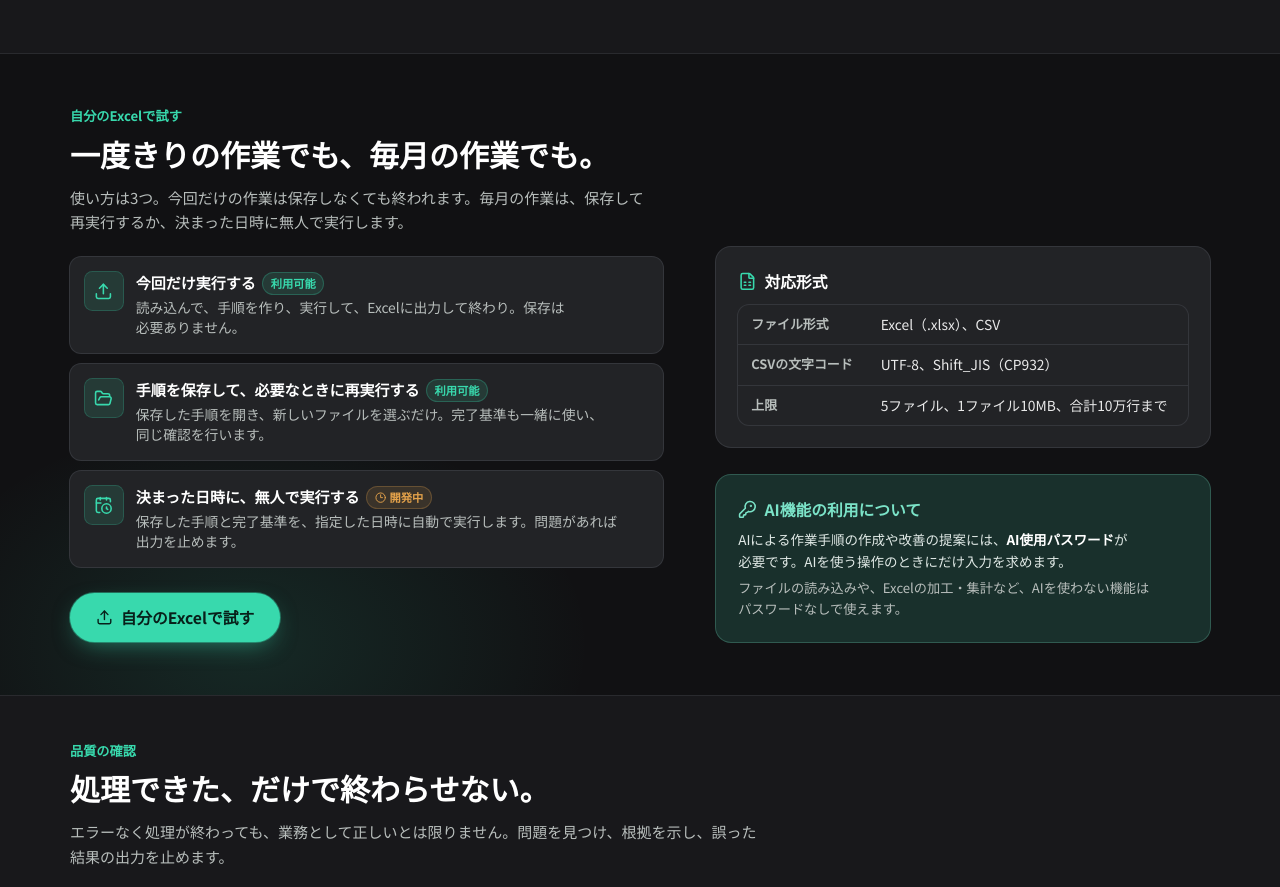
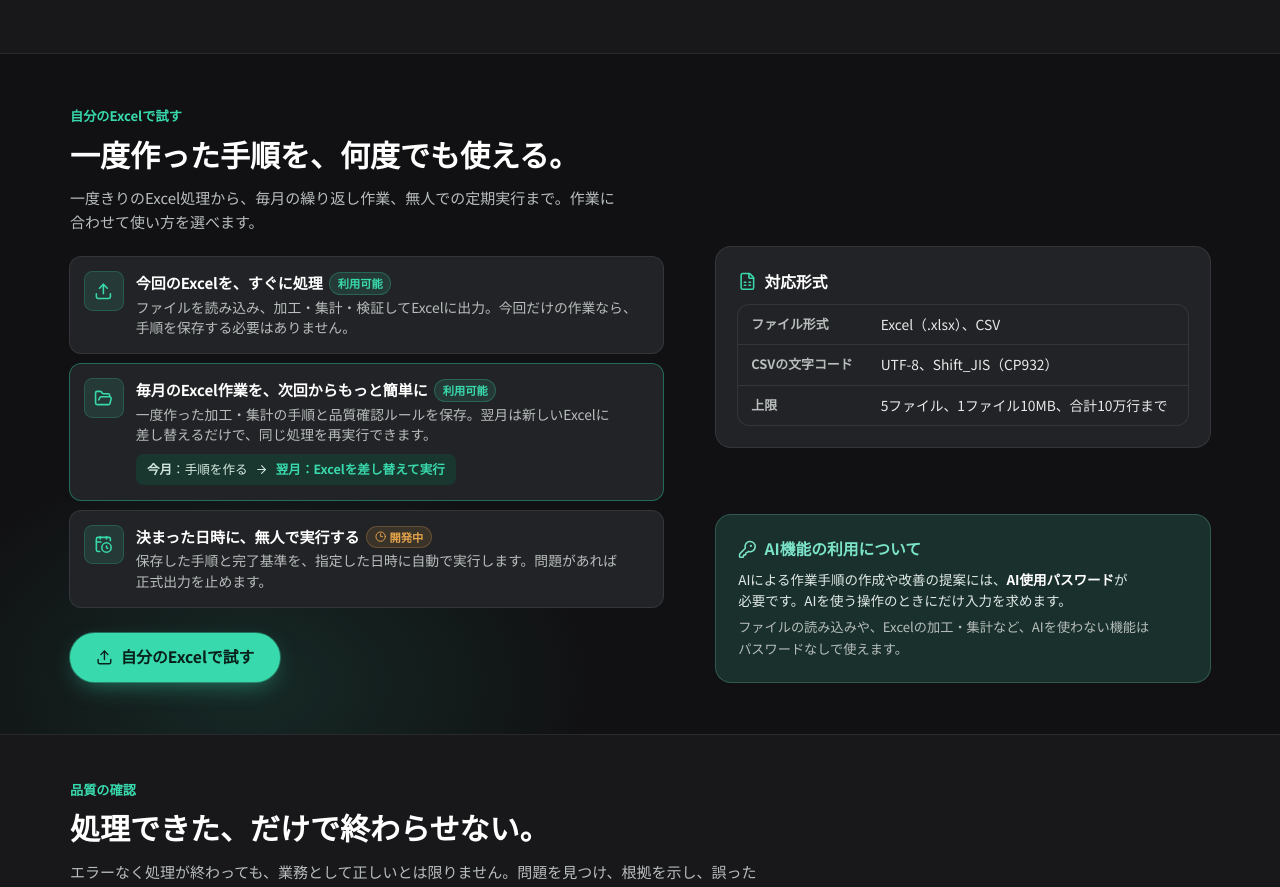
Before and after one commit to yukon2051-byteyu/FlowCraft_AI, a React (Vite) app in the folder frontend/: page / in a window 1280 px wide. Shown: the part 2840-3727 px from the top of the page. Built offline with nearby package versions, Linux system fonts and the light colour scheme.

Commit message:
TOP try section: reuse-first copy, highlighted monthly rerun card with mini flow
Co-Authored-By: Claude Opus 5.5 <noreply@anthropic.com>

```diff
--- a/frontend/src/pages/TopPage.tsx
+++ b/frontend/src/pages/TopPage.tsx
@@ -1,5 +1,6 @@
 import {
   Building2,
+  ArrowRight,
   Cloud,
   Monitor,
   CalendarClock,
@@ -567,12 +568,24 @@ function RunLook({ className, children }: { className: string; children: ReactNo
 
 /* ================= 自分のExcelで試す ================= */
 
-type StartWay = { icon: LucideIcon; title: string; body: string; feature: FeatureKey }
+/** primary：最も伝えたい使い方（02：翌月はExcelを差し替えるだけ）。控えめなミントの枠と、今月→翌月の流れを添える */
+type StartWay = { icon: LucideIcon; title: string; body: string; feature: FeatureKey; primary?: boolean }
 
 const START_WAYS: StartWay[] = [
-  { icon: Upload, title: '今回だけ実行する', body: '読み込んで、手順を作り、実行して、Excelに出力して終わり。保存は必要ありません。', feature: 'upload' },
-  { icon: FolderOpen, title: '手順を保存して、必要なときに再実行する', body: '保存した手順を開き、新しいファイルを選ぶだけ。完了基準も一緒に使い、同じ確認を行います。', feature: 'saveReuse' },
-  { icon: CalendarClock, title: '決まった日時に、無人で実行する', body: '保存した手順と完了基準を、指定した日時に自動で実行します。問題があれば出力を止めます。', feature: 'schedule' },
+  {
+    icon: Upload,
+    title: '今回のExcelを、すぐに処理',
+    body: 'ファイルを読み込み、加工・集計・検証してExcelに出力。今回だけの作業なら、手順を保存する必要はありません。',
+    feature: 'upload',
+  },
+  {
+    icon: FolderOpen,
+    title: '毎月のExcel作業を、次回からもっと簡単に',
+    body: '一度作った加工・集計の手順と品質確認ルールを保存。翌月は新しいExcelに差し替えるだけで、同じ処理を再実行できます。',
+    feature: 'saveReuse',
+    primary: true,
+  },
+  { icon: CalendarClock, title: '決まった日時に、無人で実行する', body: '保存した手順と完了基準を、指定した日時に自動で実行します。問題があれば正式出力を止めます。', feature: 'schedule' },
 ]
 
 const SPECS = [
@@ -589,12 +602,12 @@ function TryOwnExcel() {
         <div>
           <SectionHeading
             eyebrow="自分のExcelで試す"
-            title="一度きりの作業でも、毎月の作業でも。"
-            lead="使い方は3つ。今回だけの作業は保存しなくても終われます。毎月の作業は、保存して再実行するか、決まった日時に無人で実行します。"
+            title="一度作った手順を、何度でも使える。"
+            lead="一度きりのExcel処理から、毎月の繰り返し作業、無人での定期実行まで。作業に合わせて使い方を選べます。"
           />
           <ol className="mt-6 space-y-3">
             {START_WAYS.map((w) => (
-              <li key={w.title} className="flex gap-3.5 rounded-xl bg-panel p-4 ring-1 ring-edge">
+              <li key={w.title} className={`flex gap-3.5 rounded-xl bg-panel p-4 ring-1 ${w.primary ? 'ring-mint/45' : 'ring-edge'}`}>
                 <span className="grid size-10 shrink-0 place-items-center rounded-lg bg-mint/12 text-mint ring-1 ring-mint/30">
                   <w.icon className="size-5" aria-hidden />
                 </span>
@@ -608,6 +621,21 @@ function TryOwnExcel() {
                     )}
                   </div>
                   <p className="mt-0.5 text-[0.92rem] text-subtle">{w.body}</p>
+                  {w.primary && (
+                    <p
+                      className="mt-2.5 inline-flex flex-wrap items-center gap-x-2 gap-y-0.5 rounded-lg px-3 py-1.5 text-[0.84rem]"
+                      style={{ backgroundColor: '#19372F', color: '#D3E6DE' }}
+                      aria-label="今月は手順を作り、翌月はExcelを差し替えて実行"
+                    >
+                      <span>
+                        <b className="font-bold">今月</b>：手順を作る
+                      </span>
+                      <ArrowRight className="size-3.5" aria-hidden />
+                      <span className="font-bold" style={{ color: '#39D9AD' }}>
+                        翌月：Excelを差し替えて実行
+                      </span>
+                    </p>
+                  )}
                 </div>
               </li>
             ))}
```
